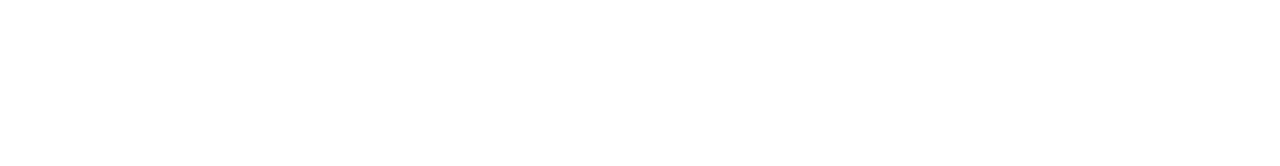
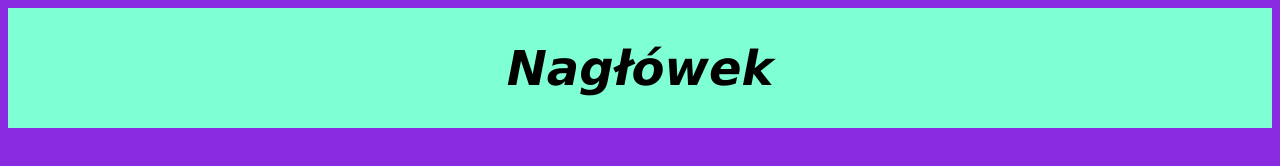
Before and after one commit to j4kubfarug4/2CTgr1, a plain HTML site: page index.html in a window 1280 px wide. Drawn offline with Linux system fonts and the light colour scheme.

Commit message:
creating header

```diff
--- a/index.html
+++ b/index.html
@@ -3,9 +3,10 @@
 <head>
     <meta charset="UTF-8">
     <meta name="viewport" content="width=device-width, initial-scale=1.0">
+    <link rel="stylesheet" href="style.css">
     <title>Document</title>
 </head>
 <body>
-
+    <div class="header"><h1>Nagłówek</h1></div>
 </body>
 </html>
--- a/style.css
+++ b/style.css
@@ -0,0 +1,14 @@
+body{
+    background-color: blueviolet;
+    color: aliceblue;
+}
+.header{
+    display: flex;
+    font-size: 24px;
+    background-color: aquamarine;
+    color: black;
+    justify-content: center;
+    font-style: oblique;
+    font-family: Verdana;
+    font-weight: 900;
+}
```
